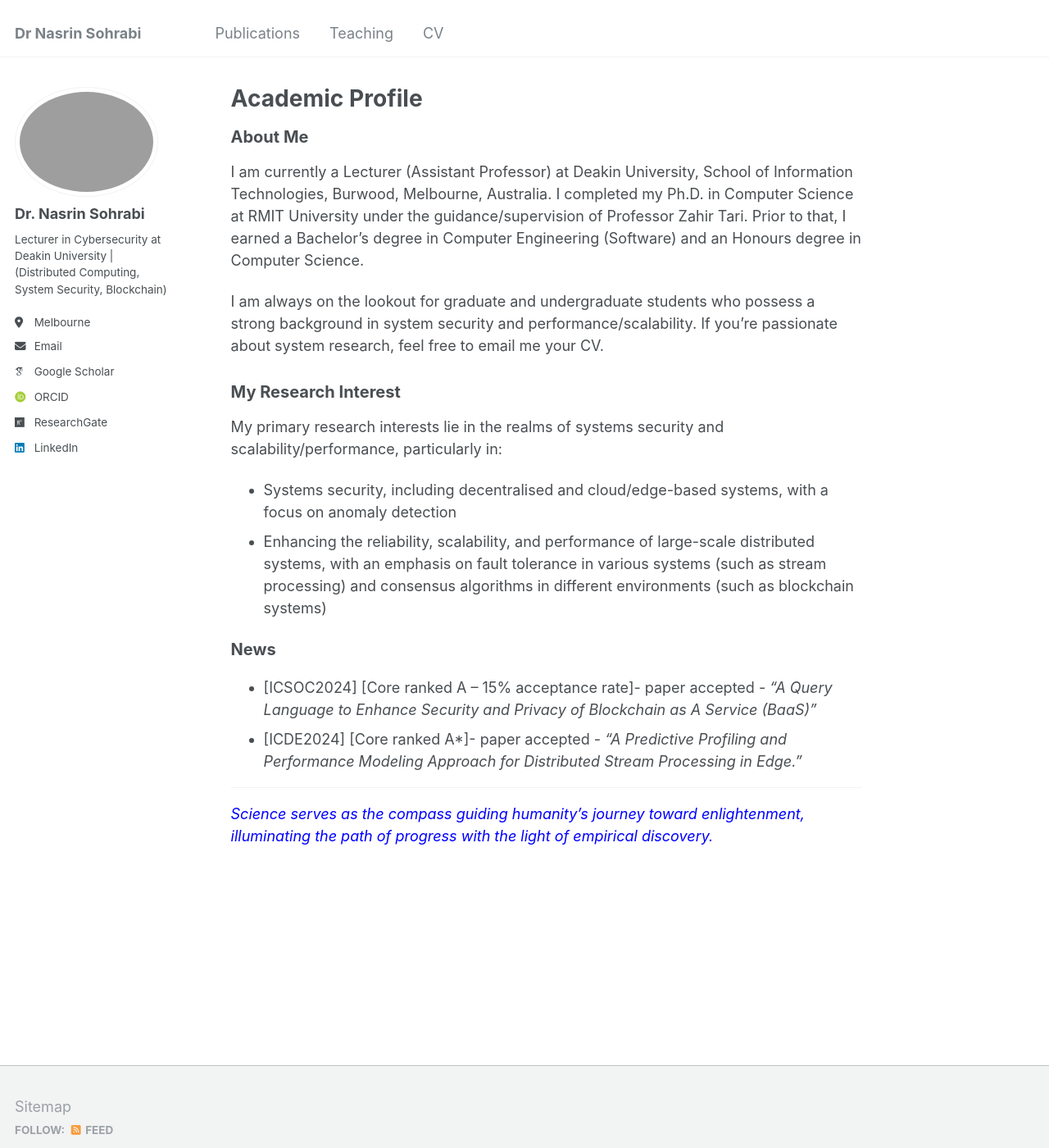
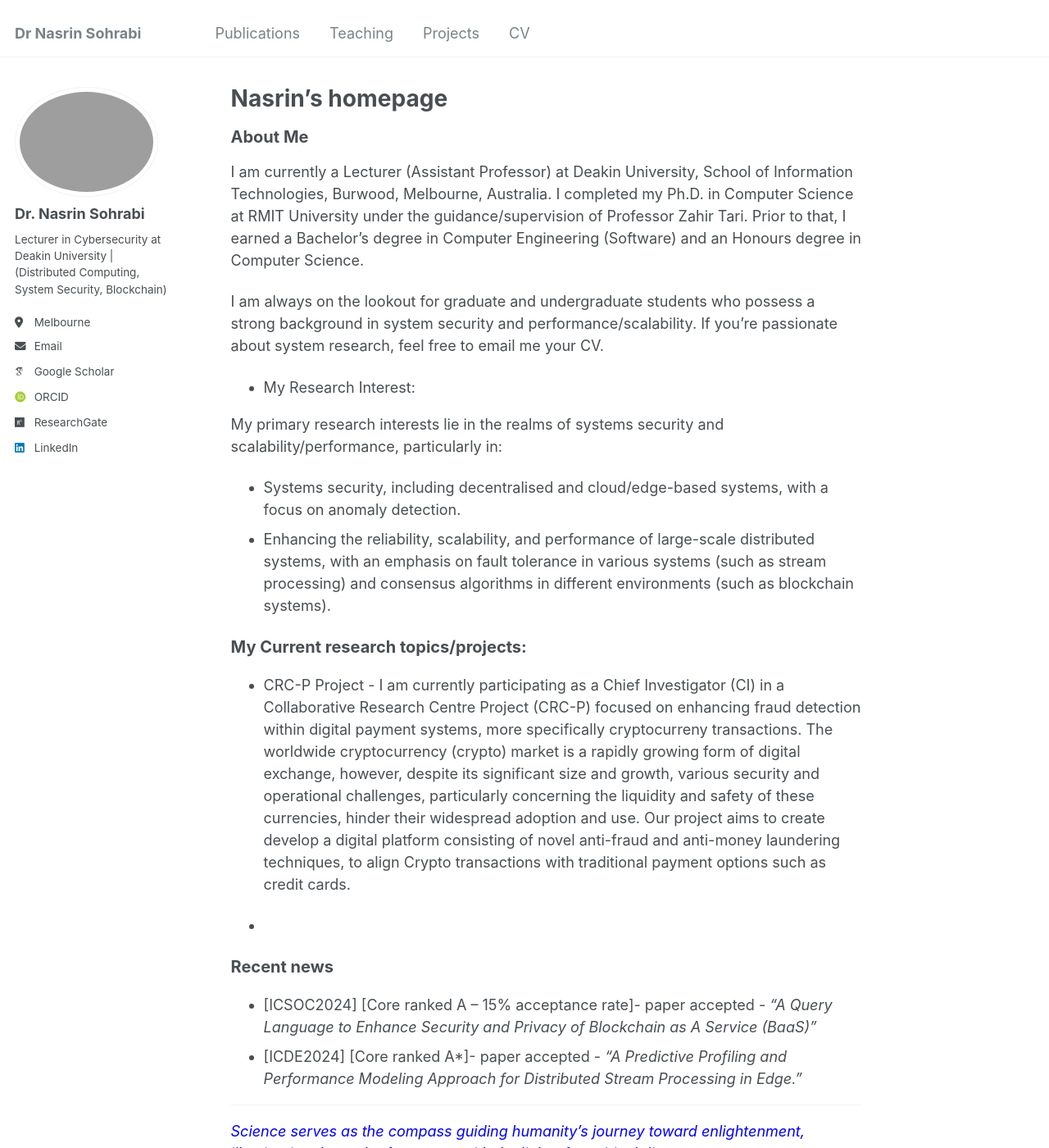
Before and after one commit to Nasrin-Sohrabi/Nasrin-Sohrabi.github.io, a Jekyll site: the page built from _pages/about.md, in a window 1280 px wide and 1400 px high. Shown: the whole window at 82% size. Built offline with Jekyll 4.4.1, drawn with Linux system fonts in a browser that asks for light colours; some web fonts are replaced.

Commit message:
updating the news

```diff
--- a/_data/navigation.yml
+++ b/_data/navigation.yml
@@ -11,6 +11,8 @@ main:
   - title: "Teaching"
     url: /teaching/
 
+  - title: "Projects"
+    url: /current projects/
 
   - title: "CV"
     url: /cv/
--- a/_pages/about.md
+++ b/_pages/about.md
@@ -1,6 +1,6 @@
 ---
 permalink: /
-title: "Academic Profile"
+title: "Nasrin's homepage"
 author_profile: true
 redirect_from:
   - /about/
@@ -14,15 +14,23 @@ I am currently a Lecturer (Assistant Professor) at Deakin University, School of
 
 I am always on the lookout for graduate and undergraduate students who possess a strong background in system security and performance/scalability. If you're passionate about system research, feel free to email me your CV.
 
-<span style="font-size:20px;">My Research Interest</span>
-======
+* My Research Interest:
 
  My primary research interests lie in the realms of systems security and scalability/performance, particularly in:
 
-  * Systems security, including decentralised and cloud/edge-based systems, with a focus on anomaly detection
-  * Enhancing the reliability, scalability, and performance of large-scale distributed systems, with an emphasis on fault tolerance in various systems (such as stream processing) and consensus algorithms in different environments (such as blockchain systems)
+  * Systems security, including decentralised and cloud/edge-based systems, with a focus on anomaly detection.
+  * Enhancing the reliability, scalability, and performance of large-scale distributed systems, with an emphasis on fault tolerance in various systems (such as stream processing) and consensus algorithms in different environments (such as blockchain systems).
 
-<span style="font-size:20px;">News</span>
+
+ <span style="font-size:20px;">My Current research topics/projects:</span>
+======
+  * CRC-P Project - I am currently participating as a Chief Investigator (CI) in a Collaborative Research Centre Project (CRC-P) focused on enhancing fraud detection within digital payment systems, more specifically cryptocurreny transactions. The worldwide cryptocurrency (crypto) market is a rapidly growing form of digital exchange, however, despite its significant size and growth, various security and operational challenges, particularly concerning the liquidity and safety of these currencies, hinder their widespread adoption and use. Our project aims to create develop a digital platform consisting of novel anti-fraud and anti-money laundering techniques, to align Crypto transactions with traditional payment options such as credit cards.
+
+  *
+
+
+
+<span style="font-size:20px;">Recent news</span>
 ======
   * [ICSOC2024] [Core ranked A -- 15% acceptance rate]- paper accepted - <span style="font-style: italic;">"A Query Language to Enhance Security and Privacy of Blockchain as A Service (BaaS)"</span>
   * [ICDE2024] [Core ranked A*]- paper accepted - <span style="font-style: italic;"> "A Predictive Profiling and Performance Modeling Approach for Distributed Stream Processing in Edge."</span>
```
Also changed, not shown: _pages/cv.md (+1 -1 lines).
